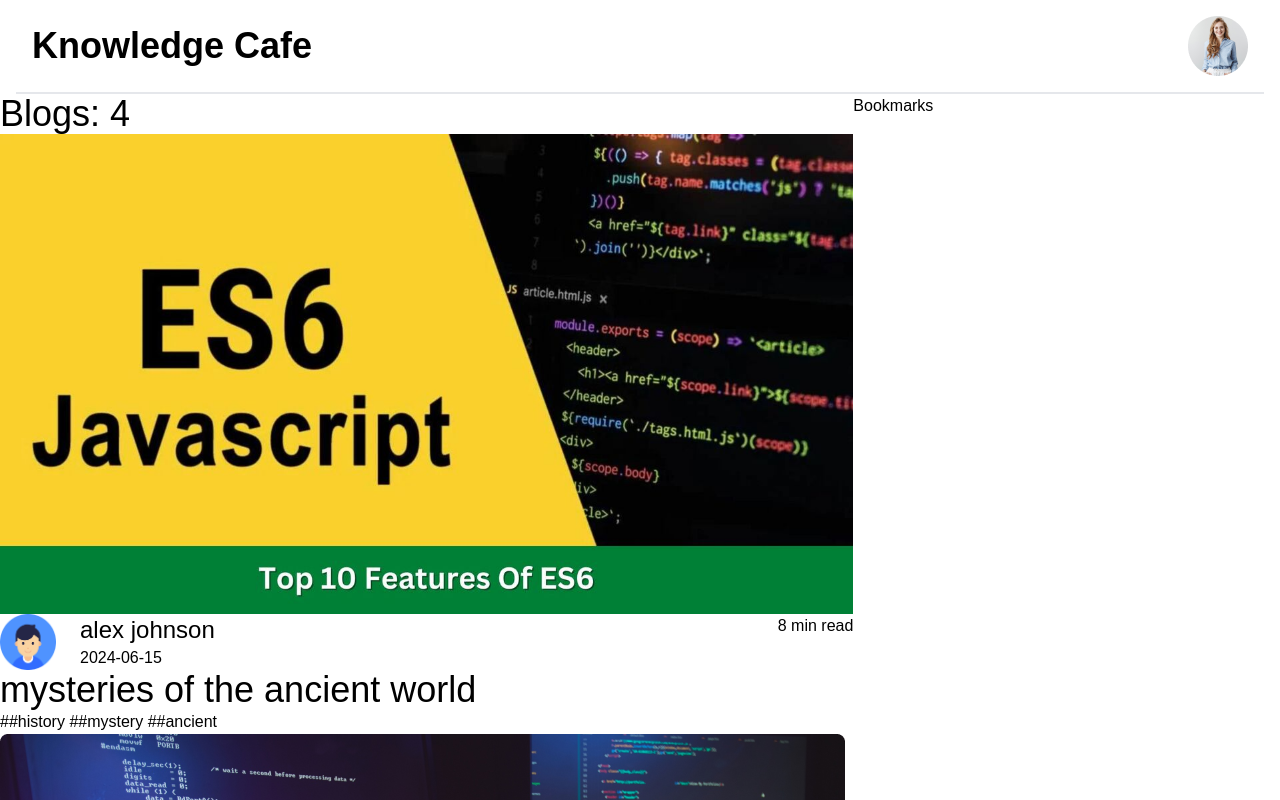
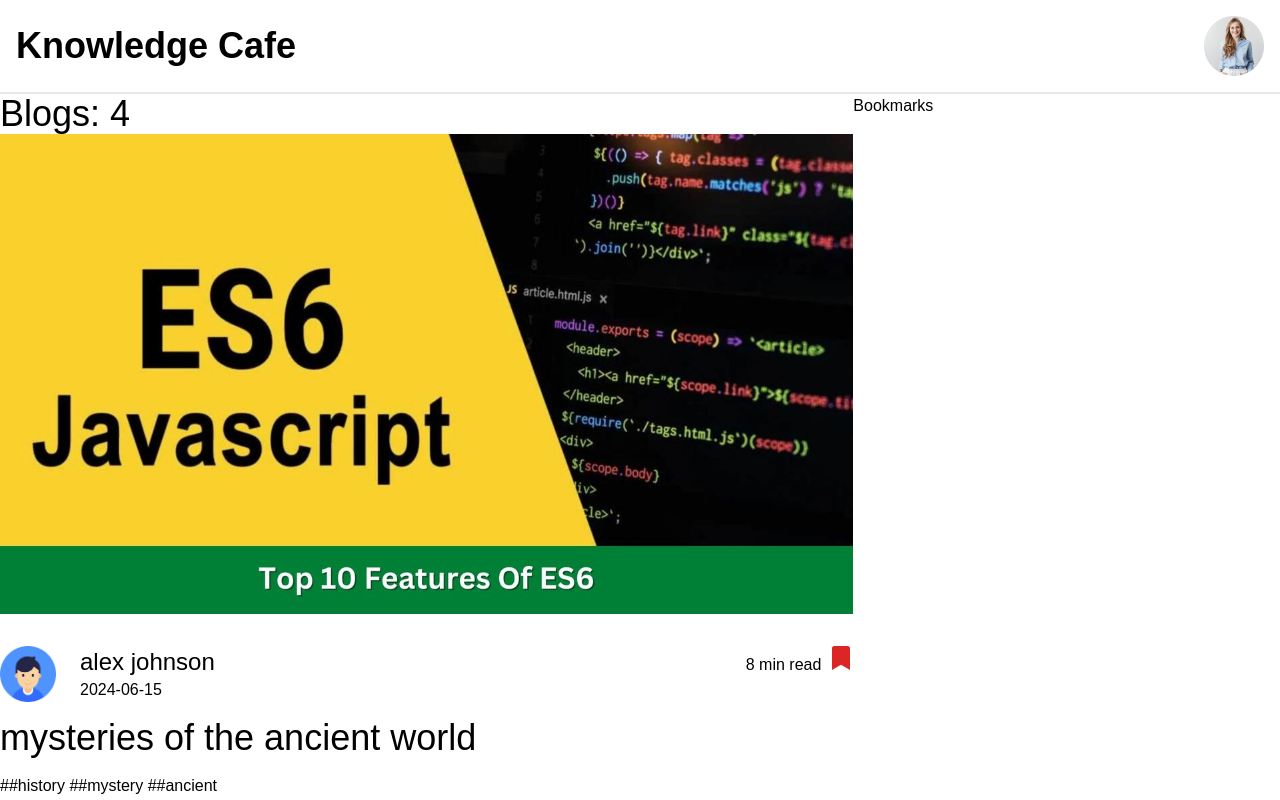
Before and after one commit to salman-ibne-shofi/react-knowledge-cafe, a React (Vite) app: page / in a window 1280 px wide. Shown: the top 800 px of the page. Built offline with nearby package versions, Linux system fonts and the light colour scheme.

Commit message:
add bookmark button and lift up the state

```diff
--- a/package.json
+++ b/package.json
@@ -12,7 +12,8 @@
   "dependencies": {
     "prop-types": "^15.8.1",
     "react": "^18.3.1",
-    "react-dom": "^18.3.1"
+    "react-dom": "^18.3.1",
+    "react-icons": "^5.2.1"
   },
   "devDependencies": {
     "@types/react": "^18.3.3",
--- a/src/App.jsx
+++ b/src/App.jsx
@@ -1,15 +1,21 @@
+import { useState } from 'react'
 import './App.css'
 import Bookmarks from './Components/Bookmarks/Bookmarks'
 import Blogs from './Components/Header/Blogs/Blogs'
 import Header from './Components/Header/Header'
 
 function App() {
+   const [bookmarks, setBookmarks] = useState([]);
+
+    const handleAddToBookmark = blog =>{
+        console.log('bookmark adding soon');
+    }
 
   return (
     <>
       <Header></Header>
-      <main className='md:flex'>
-      <Blogs></Blogs>
+      <main className='md:flex max-w-7xl mx-auto'>
+      <Blogs handleAddToBookmark={handleAddToBookmark}></Blogs>
       <Bookmarks></Bookmarks>
       </main>
     </>
--- a/src/Components/Blog/Blog.jsx
+++ b/src/Components/Blog/Blog.jsx
@@ -1,6 +1,7 @@
 import PropTypes from "prop-types";
+import { FaBookmark } from "react-icons/fa";
 
-const Blog = ({ blog }) => {
+const Blog = ({ blog, handleAddToBookmark }) => {
 	const {
 		title,
 		cover,
@@ -11,9 +12,13 @@ const Blog = ({ blog }) => {
 		hashtags,
 	} = blog;
 	return (
-		<div>
-			<img src={cover} alt={`Cover picture of the title ${title}`} />
-			<div className="flex justify-between">
+		<div className="mb-20">
+			<img
+				className="mb-8"
+				src={cover}
+				alt={`Cover picture of the title ${title}`}
+			/>
+			<div className="flex justify-between mb-4">
 				<div className="flex">
 					<img className="w-14" src={author_img} alt="" />
 					<div className="ml-6">
@@ -23,9 +28,15 @@ const Blog = ({ blog }) => {
 				</div>
 				<div>
 					<span className="">{reading_time} min read</span>
+					<button
+						onClick={handleAddToBookmark}
+						className="ml-2 text-2xl text-red-600"
+					>
+						<FaBookmark></FaBookmark>
+					</button>
 				</div>
 			</div>
-			<h2 className="text-4xl">{title}</h2>
+			<h2 className="text-4xl mb-4">{title}</h2>
 			<p>
 				{hashtags.map((hash, idx) => (
 					<span key={idx}>
--- a/src/Components/Header/Blogs/Blogs.jsx
+++ b/src/Components/Header/Blogs/Blogs.jsx
@@ -1,7 +1,7 @@
 import { useEffect, useState } from "react";
 import Blog from "../../Blog/Blog";
 
-const Blogs = () => {
+const Blogs = ({ handleAddToBookmark }) => {
 	const [blogs, setBlogs] = useState([]);
 
 	useEffect(() => {
@@ -14,7 +14,11 @@ const Blogs = () => {
 		<div className="md:w-2/3">
 			<h1 className="text-4xl">Blogs: {blogs.length}</h1>
 			{blogs.map((blog) => (
-				<Blog key={blog.id} blog={blog}></Blog>
+				<Blog
+					key={blog.id}
+					blog={blog}
+					handleAddToBookmark={handleAddToBookmark}
+				></Blog>
 			))}
 		</div>
 	);
--- a/src/Components/Header/Header.jsx
+++ b/src/Components/Header/Header.jsx
@@ -1,11 +1,11 @@
-import profile from '../../assets/images/profile.png'
+import profile from "../../assets/images/profile.png";
 const Header = () => {
-    return (
-        <header className='flex justify-between items-center p-4 mx-4 border-b-2'>
-            <h1 className='text-4xl font-bold'>Knowledge Cafe</h1>
-            <img src={profile} alt="" />
-        </header>
-    );
+	return (
+		<header className="flex justify-between items-center p-4 border-b-2 max-w-7xl mx-auto">
+			<h1 className="text-4xl font-bold">Knowledge Cafe</h1>
+			<img src={profile} alt="" />
+		</header>
+	);
 };
 
 export default Header;
```
Also changed, not shown: 1 other file (tests, documents, lock files or other folders).
